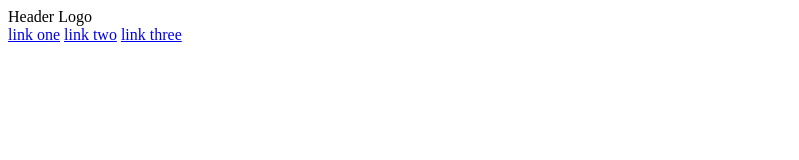
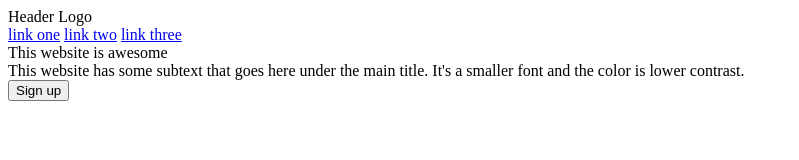
Before and after one commit to mobeen-saleem/landing-page, a plain HTML site: page index.html in a window 1280 px wide. Shown: the whole page, without its empty margins (0-799 px from the left). Drawn offline with Linux system fonts and the light colour scheme.

Commit message:
feat: add hero elements
main title, subtitle, sign up button, image in HTML..

structured sections accordingly.

```diff
--- a/index.html
+++ b/index.html
@@ -17,7 +17,18 @@
             <a href=" ">link three</a>
         </nav>
     </div>
-    <div class="hero"></div>
+    <div class="hero">
+        <div class="hero-text">
+            <div class="main-title">
+                This website is awesome
+            </div>
+            <div class="main-subtext">
+                This website has some subtext that goes here under the main title. It's a smaller font and the color is lower contrast.
+            </div>
+            <button class="sign-up">Sign up</button>
+        </div>
+        <img src=" ">
+    </div>
     <div class="info"></div>
     <div class="quote"></div>
     <div class="action"></div>
```
